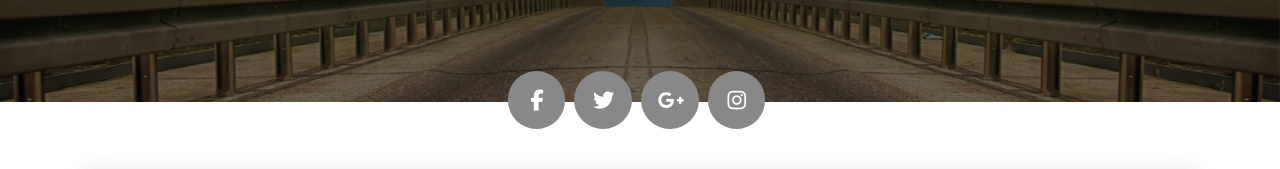
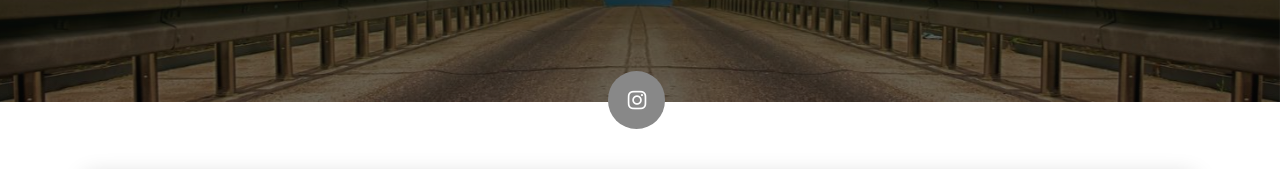
Before and after one commit to aau012/111, a plain HTML site: page index.html in a window 1280 px wide. Shown: the part 448-617 px from the top of the page. Drawn offline with Linux system fonts and the light colour scheme.

Commit message:
Update index.html

```diff
--- a/index.html
+++ b/index.html
@@ -55,7 +55,7 @@
       </div>
       <div class="section">
         <div class="container">
-          <div class="button-container"><a class="btn btn-default btn-round btn-lg btn-icon" href="#" rel="tooltip" title="Follow me on Facebook"><i class="fa fa-facebook"></i></a><a class="btn btn-default btn-round btn-lg btn-icon" href="#" rel="tooltip" title="Follow me on Twitter"><i class="fa fa-twitter"></i></a><a class="btn btn-default btn-round btn-lg btn-icon" href="#" rel="tooltip" title="Follow me on Google+"><i class="fa fa-google-plus"></i></a><a class="btn btn-default btn-round btn-lg btn-icon" href="https://www.instagram.com/aau012?igsh=MWl1bHQ5Z3FpNmkxag%3D%3D&utm_source=qr"" rel="tooltip" title="Follow me on Instagram"><i class="fa fa-instagram"></i></a></div>
+          <div class="button-container"><a class="btn btn-default btn-round btn-lg btn-icon" href="https://www.instagram.com/aau012?igsh=MWl1bHQ5Z3FpNmkxag%3D%3D&utm_source=qr"" rel="tooltip" title="Follow me on Instagram"><i class="fa fa-instagram"></i></a></div>
         </div>
       </div>
     </div>
```
